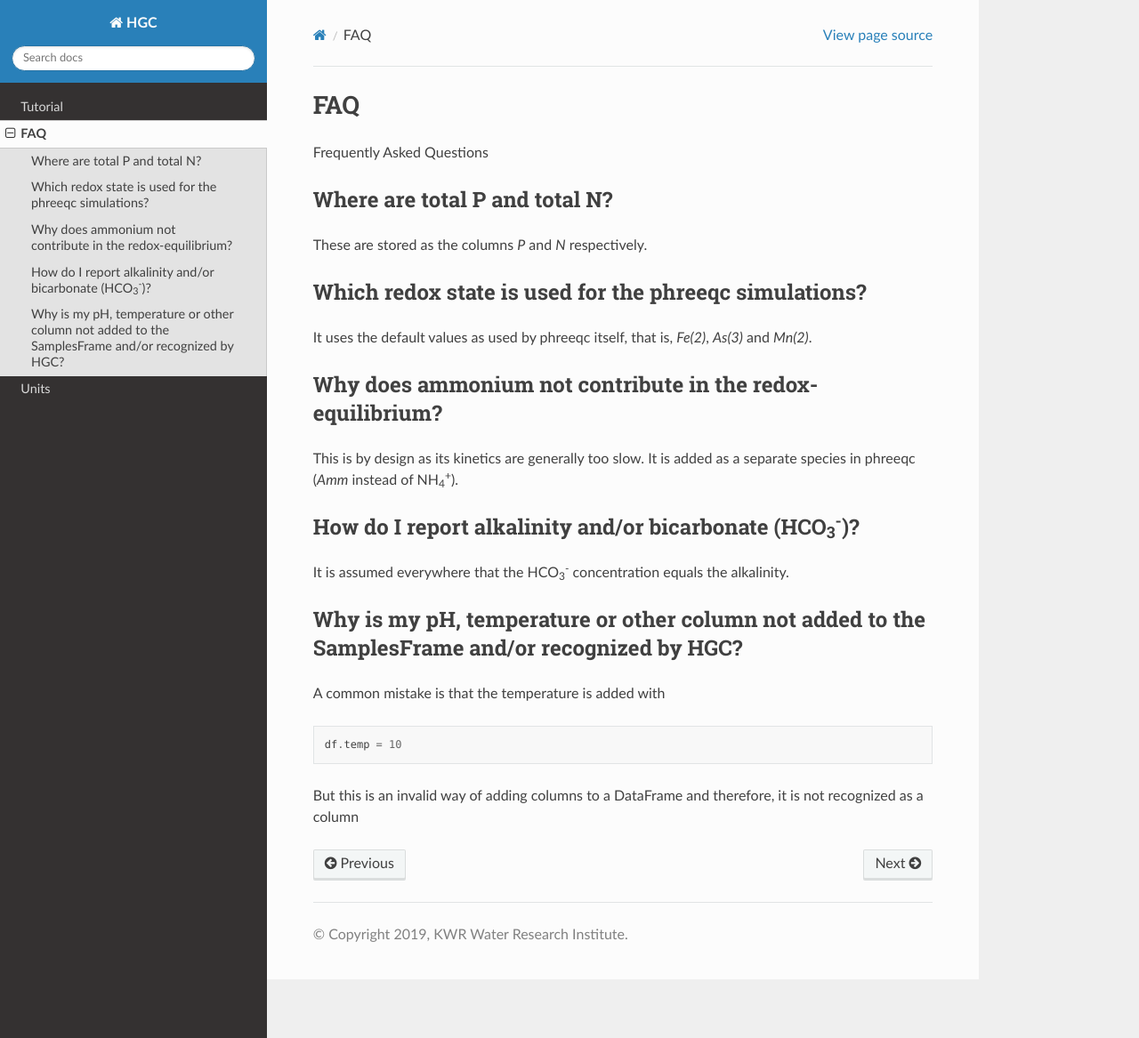
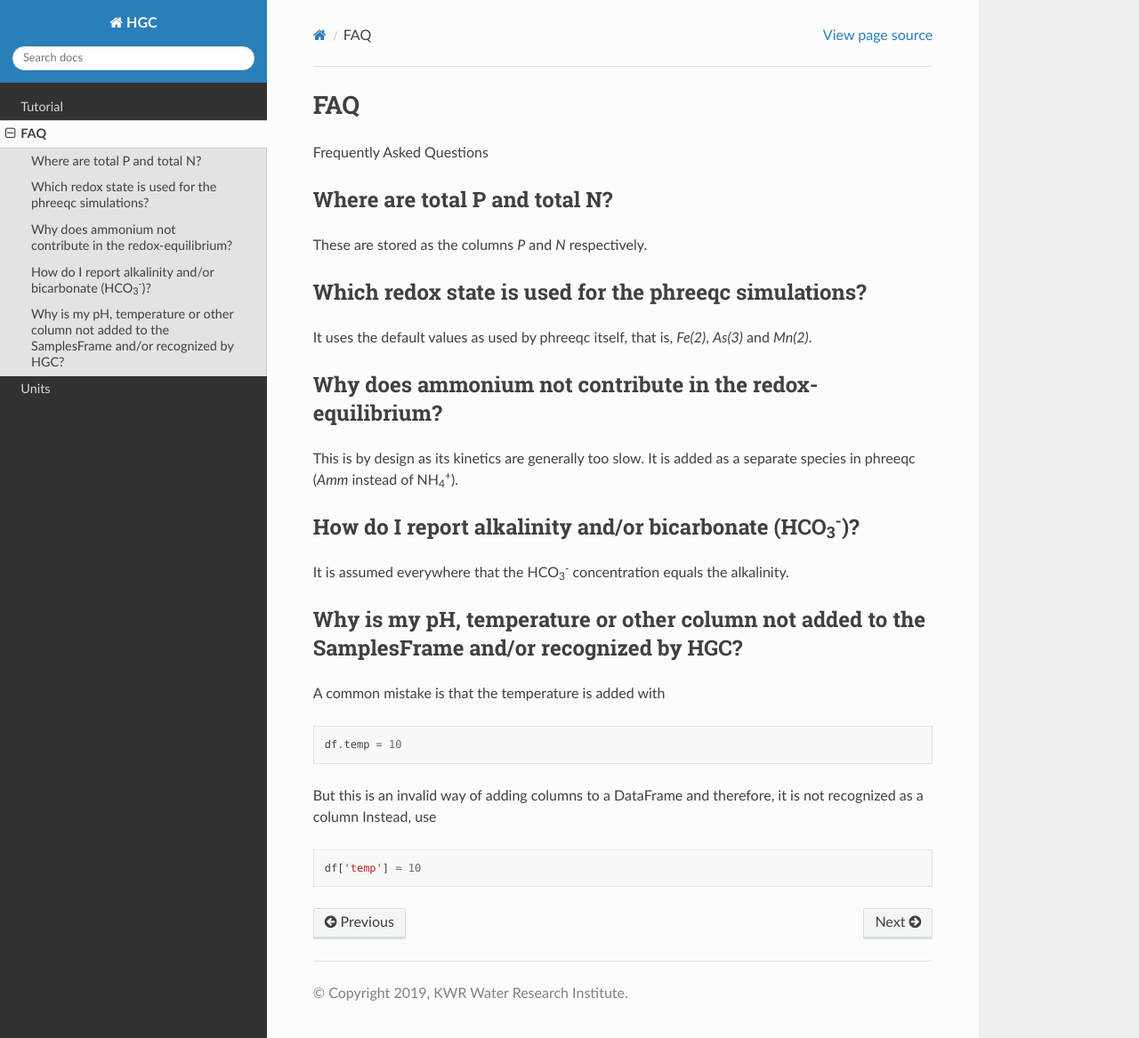
Before and after one commit to KWR-Water/hgc, a Sphinx documentation site: the page built from docs/source/faq.rst, in a window 1280 px wide and 1167 px high. Shown: the whole window at 89% size. Built offline with Sphinx 7.4.7 and the Read the Docs theme 2.0.0, drawn with Linux system fonts in a browser that asks for light colours; pages that are not in the unit, such as notebooks, are missing from menus.

Commit message:
Finished sentence

```diff
--- a/docs/source/faq.rst
+++ b/docs/source/faq.rst
@@ -30,3 +30,8 @@ A common mistake is that the temperature is added with
     df.temp = 10
 
 But this is an invalid way of adding columns to a DataFrame and therefore, it is not recognized as a column
+Instead, use
+
+.. code-block:: python
+
+    df['temp'] = 10
```
